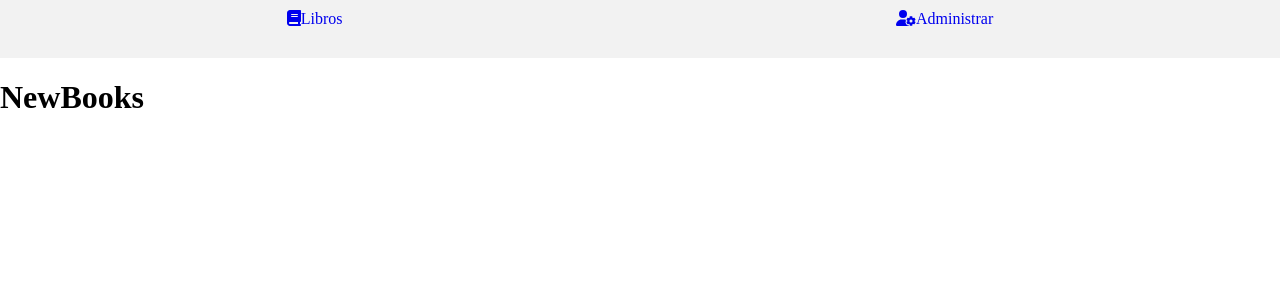
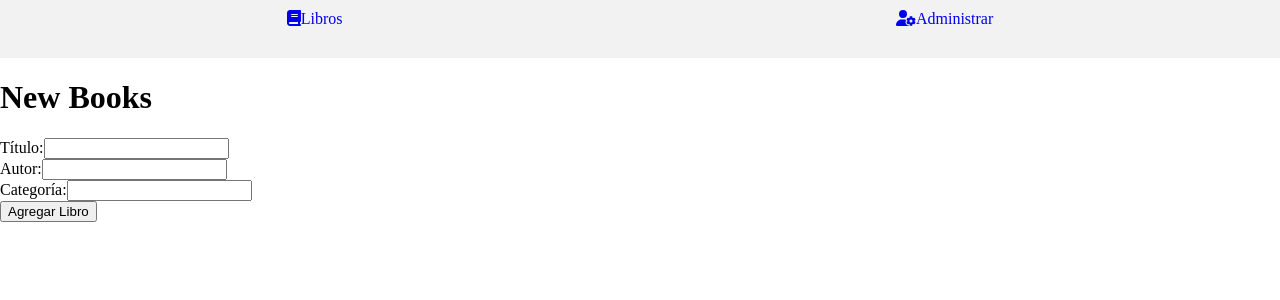
Before and after one commit to DiegoGC1822/BiblioMaster, a React (Vite) app: page /newbook in a window 1280 px wide. Shown: the top 300 px of the page. Built offline with nearby package versions, Linux system fonts and the light colour scheme.

Commit message:
Update NewBooks.jsx

```diff
--- a/src/components/NewBooks.jsx
+++ b/src/components/NewBooks.jsx
@@ -1,8 +1,83 @@
+import React, { useState } from "react";
+import { useBooksContext } from "../contexts/booksContext";
+
 export const NewBooks = () => {
+    const { books, setBooks } = useBooksContext();
+
+    const [formState, setFormState] = useState({
+        title: "",
+        author: "",
+        category: "",
+        available: true
+    });
+
+    const handleChange = (event) => {
+        const { name, value } = event.target;
+        setFormState((prevFormState) => ({
+            ...prevFormState,
+            [name]: value
+        }));
+    };
+
+    const handleSubmit = (event) => {
+        event.preventDefault();
+
+        // Validación de campos (como ya tienes)
+
+        const newBook = {
+            id: books.length + 1,
+            title: formState.title,
+            author: formState.author,
+            category: formState.category,
+            available: true // Puedes ajustar esto según la lógica de tu aplicación
+        };
+
+        setBooks((prevBooks) => [...prevBooks, newBook]);
+
+        console.log("Libro agregado:", newBook); // Mostrar el libro agregado en la consola
+
+        setFormState({
+            title: "",
+            author: "",
+            category: "",
+            available: true
+        });
+    };
 
     return (
         <div>
-            <h1>NewBooks</h1>
+            <h1>New Books</h1>
+            <form onSubmit={handleSubmit}>
+                <div>
+                    <label htmlFor="title">Título:</label>
+                    <input
+                        type="text"
+                        name="title"
+                        value={formState.title}
+                        onChange={handleChange}
+                    />
+                </div>
+                <div>
+                    <label htmlFor="author">Autor:</label>
+                    <input
+                        type="text"
+                        name="author"
+                        value={formState.author}
+                        onChange={handleChange}
+                    />
+                </div>
+                <div>
+                    <label htmlFor="category">Categoría:</label>
+                    <input
+                        type="text"
+                        name="category"
+                        value={formState.category}
+                        onChange={handleChange}
+                    />
+                </div>
+                {/* Podrías agregar más campos según sea necesario */}
+                <button type="submit">Agregar Libro</button>
+            </form>
         </div>
-    )
-}
+    );
+};
```
